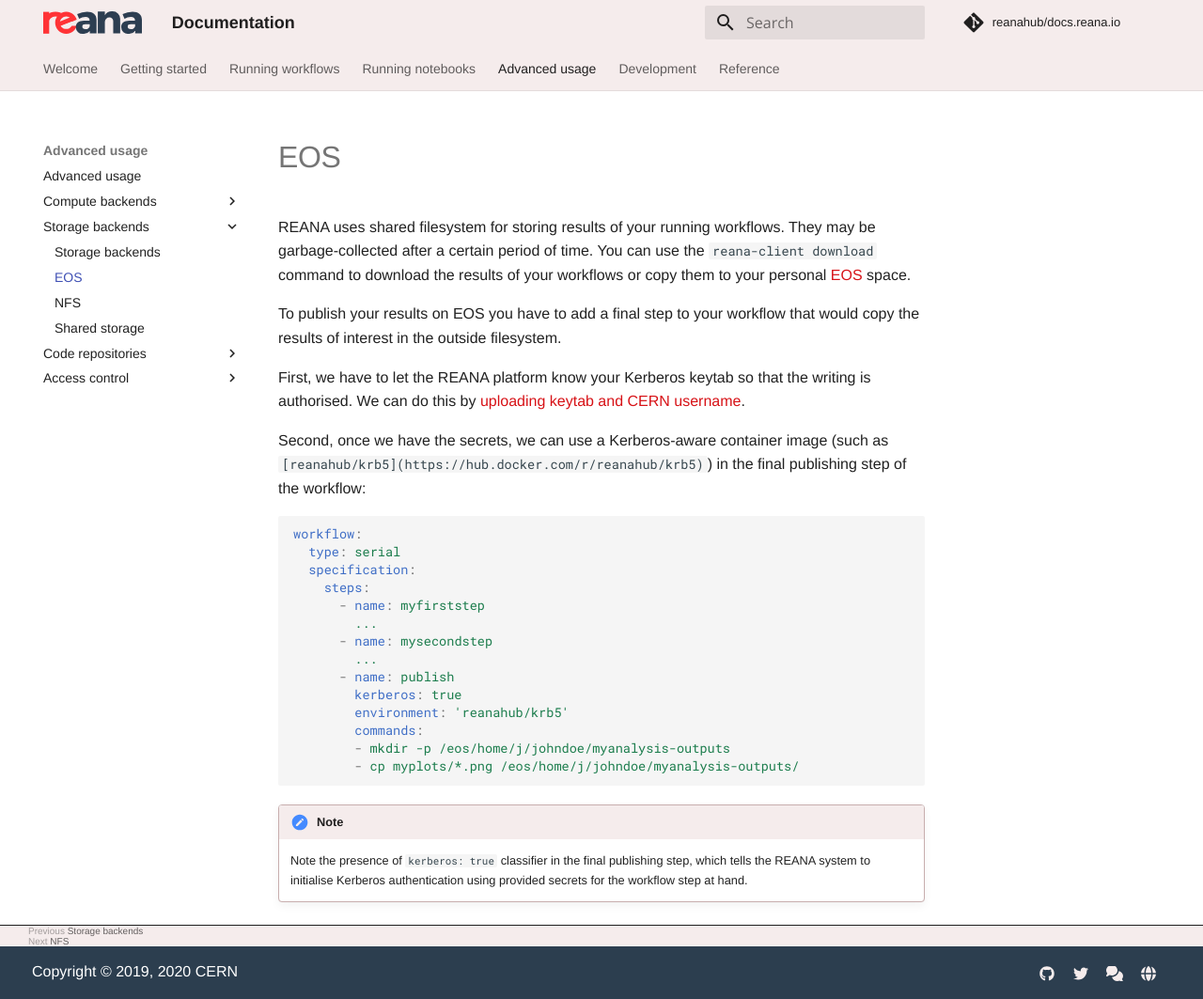
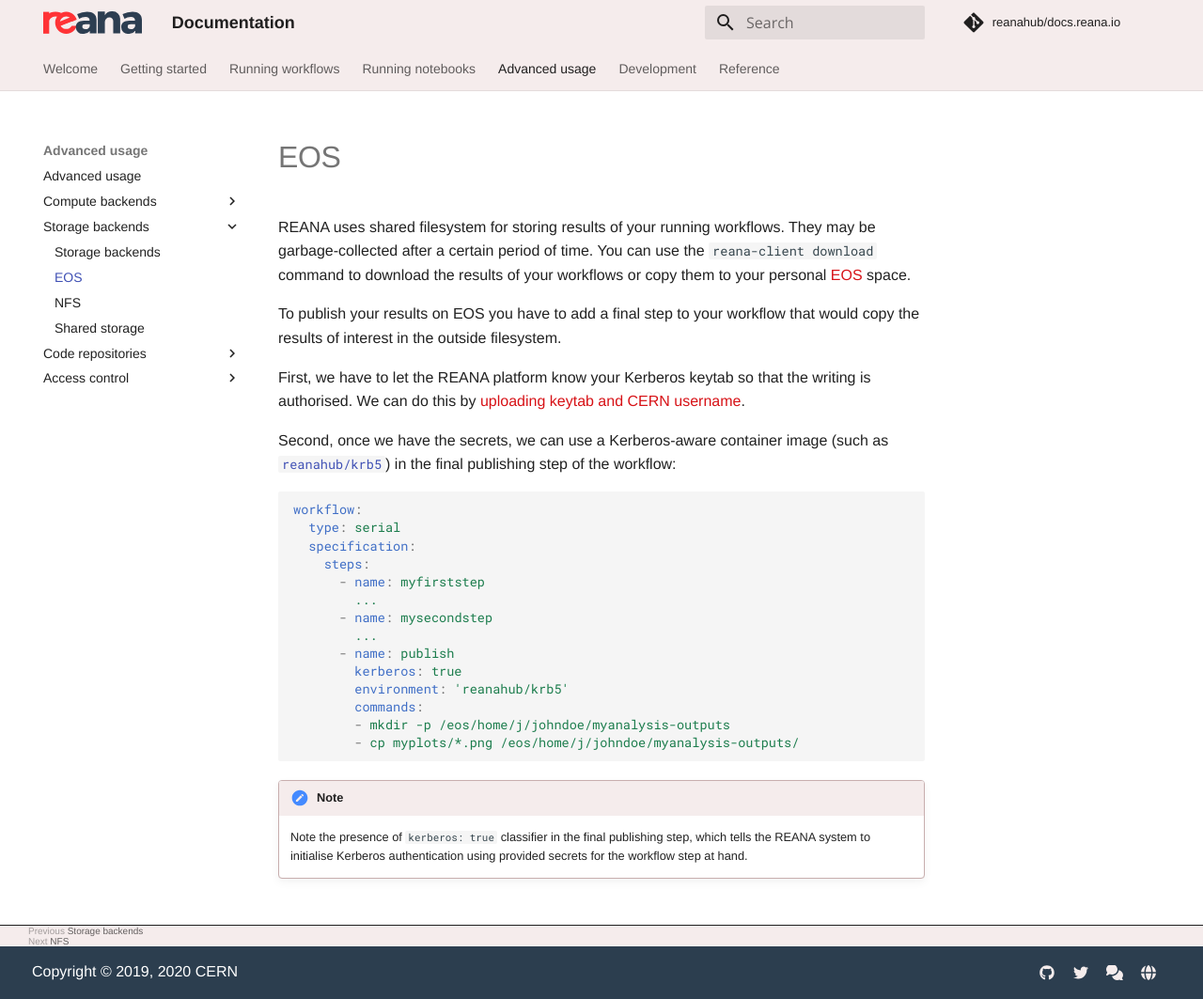
Before and after one commit to reanahub/docs.reana.io, an MkDocs documentation site: the page built from docs/advanced-usage/storage-backends/eos/index.md, in a window 1280 px wide and 1063 px high. Shown: the whole window at 94% size. Built offline with MkDocs 1.6.1 and Material for MkDocs 9.7.7, drawn with Linux system fonts in a browser that asks for light colours; comment, search, counter and statistics services are not loaded.

Commit message:
eos: fix link

````diff
--- a/docs/advanced-usage/storage-backends/eos/index.md
+++ b/docs/advanced-usage/storage-backends/eos/index.md
@@ -12,7 +12,7 @@ First, we have to let the REANA platform know your Kerberos keytab so that the
 writing is authorised. We can do this by [uploading keytab and CERN username](../../access-control/kerberos/index.md).
 
 Second, once we have the secrets, we can use a Kerberos-aware container
-image (such as `[reanahub/krb5](https://hub.docker.com/r/reanahub/krb5)`) in the final publishing step of the workflow:
+image (such as [`reanahub/krb5`](https://hub.docker.com/r/reanahub/krb5)) in the final publishing step of the workflow:
 
 ```yaml
 workflow:
````
